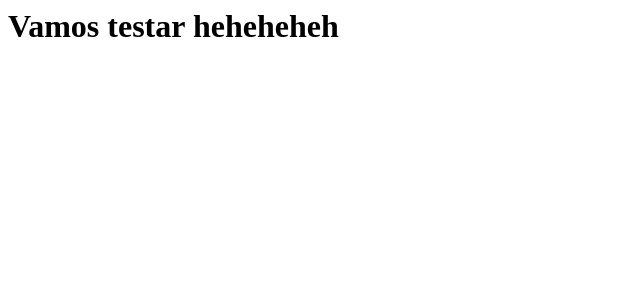
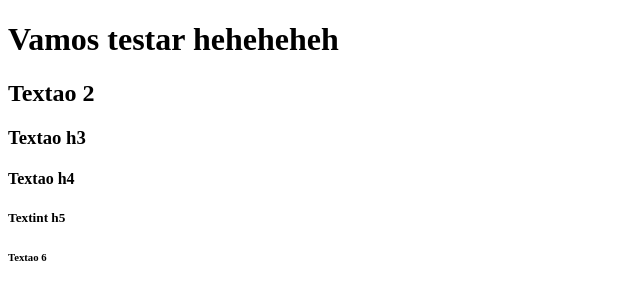
Before and after one commit to CelsoSimoes/CS50_Harvard_Course, a plain HTML site: page Aula_1_HTML_and_CSS/My_practices/formulario_test.html in a window 1280 px wide. Shown: the whole page, without its empty margins (0-640 px from the left). Drawn offline with Linux system fonts and the light colour scheme.

Commit message:
Update formulario_test.html

```diff
--- a/Aula_1_HTML_and_CSS/My_practices/formulario_test.html
+++ b/Aula_1_HTML_and_CSS/My_practices/formulario_test.html
@@ -1,7 +1,12 @@
-<!<!DOCTYPE html>
+<!DOCTYPE html>
 <head>
   <title>Formulariozin</title>
 </head>
 <body>
   <h1>Vamos testar heheheheh</h1>
+  <h2>Textao 2</h2>
+  <h3>Textao h3</h3>
+  <h4>Textao h4</h4>
+  <h5>Textint h5</h5>
+  <h6>Textao 6</h6>
 </body>
```
